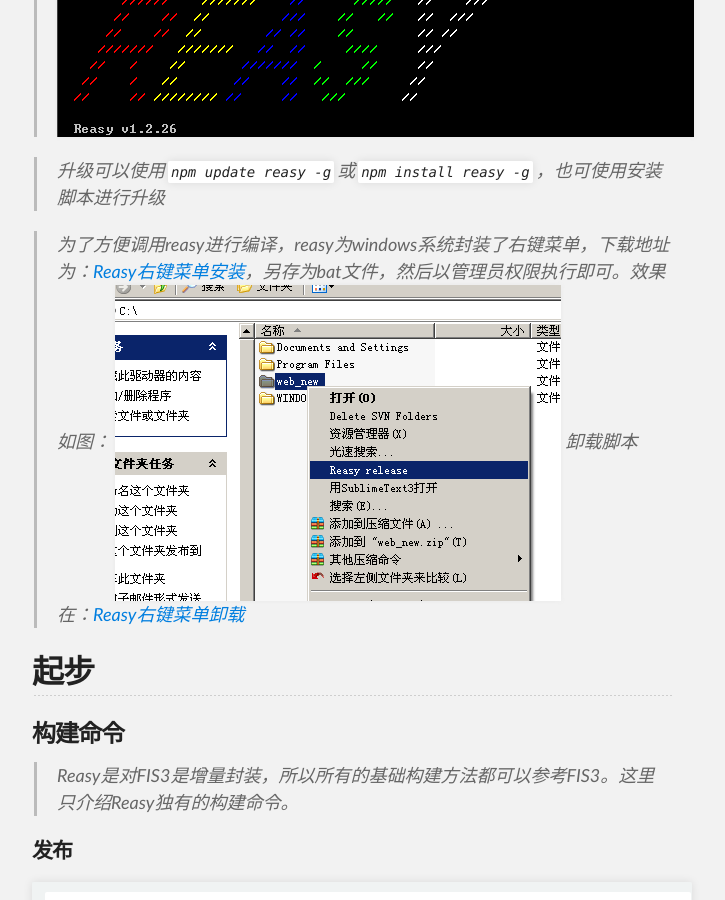
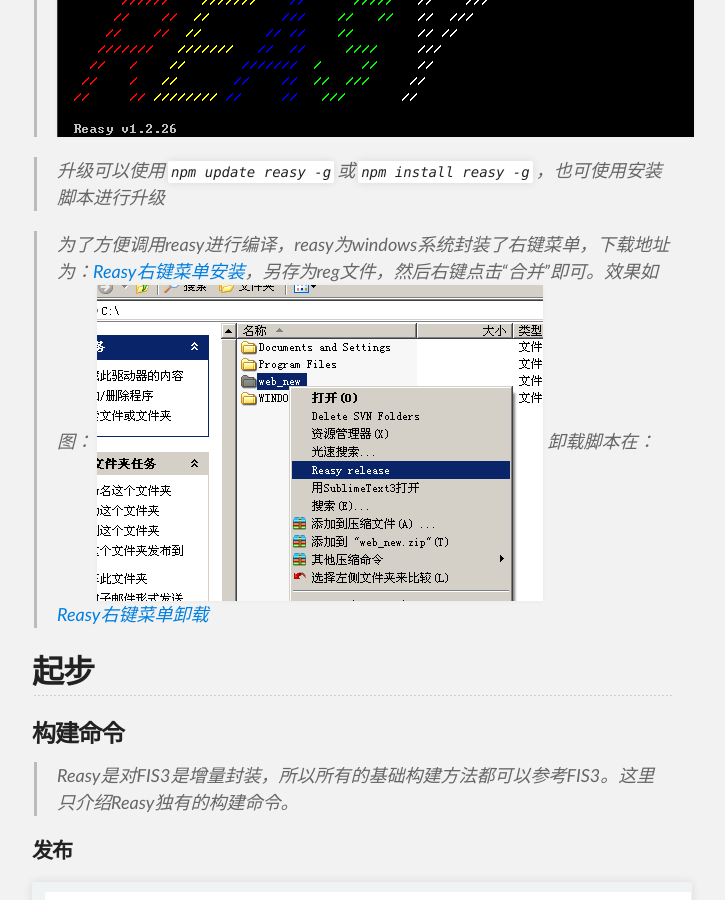
Before and after one commit to wEasyTeam/reasy, a Jekyll site: the page built from _posts/2015-9-10-reasy.md, in a window 1280 px wide and 900 px high, scrolled down 2439 px. Shown: the whole window, without its empty margins (288-1013 px from the left). Built offline with Jekyll 4.4.1, drawn with Linux system fonts in a browser that asks for light colours; Markdown is read by kramdown in place of the engine named in the settings.

Commit message:
Update 2015-9-10-reasy.md

```diff
--- a/_posts/2015-9-10-reasy.md
+++ b/_posts/2015-9-10-reasy.md
@@ -73,7 +73,7 @@
 
  > 升级可以使用`npm update reasy -g`或`npm install reasy -g`，也可使用安装脚本进行升级
 
- > 为了方便调用reasy进行编译，reasy为windows系统封装了右键菜单，下载地址为：[Reasy右键菜单安装](https://raw.githubusercontent.com/wEasyTeam/reasy/master/production/addMenu.reg)，另存为bat文件，然后以管理员权限执行即可。效果如图：
+ > 为了方便调用reasy进行编译，reasy为windows系统封装了右键菜单，下载地址为：[Reasy右键菜单安装](https://raw.githubusercontent.com/wEasyTeam/reasy/master/production/addMenu.reg)，另存为reg文件，然后右键点击“合并”即可。效果如图：
   ![Reasy右键菜单](/reasy/imgs/right-menu.png)
  卸载脚本在：[Reasy右键菜单卸载](https://raw.githubusercontent.com/wEasyTeam/reasy/master/production/removeMenu.reg)
 
```
